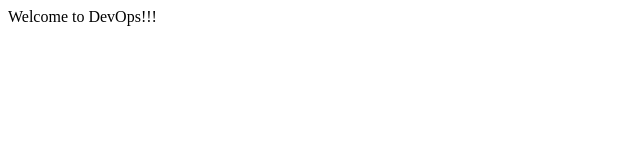
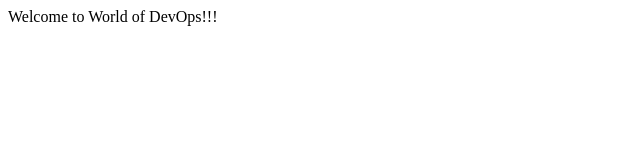
Before and after one commit to PramodPolo/public-repo, a plain HTML site: page index.html in a window 1280 px wide. Shown: the full height of the page, 0-640 px from the left. Drawn offline with Linux system fonts and the light colour scheme.

Commit message:
updated index.html

```diff
--- a/index.html
+++ b/index.html
@@ -1 +1 @@
-<html>Welcome to DevOps!!!</html>
+<html>Welcome to World of DevOps!!!</html>
```
